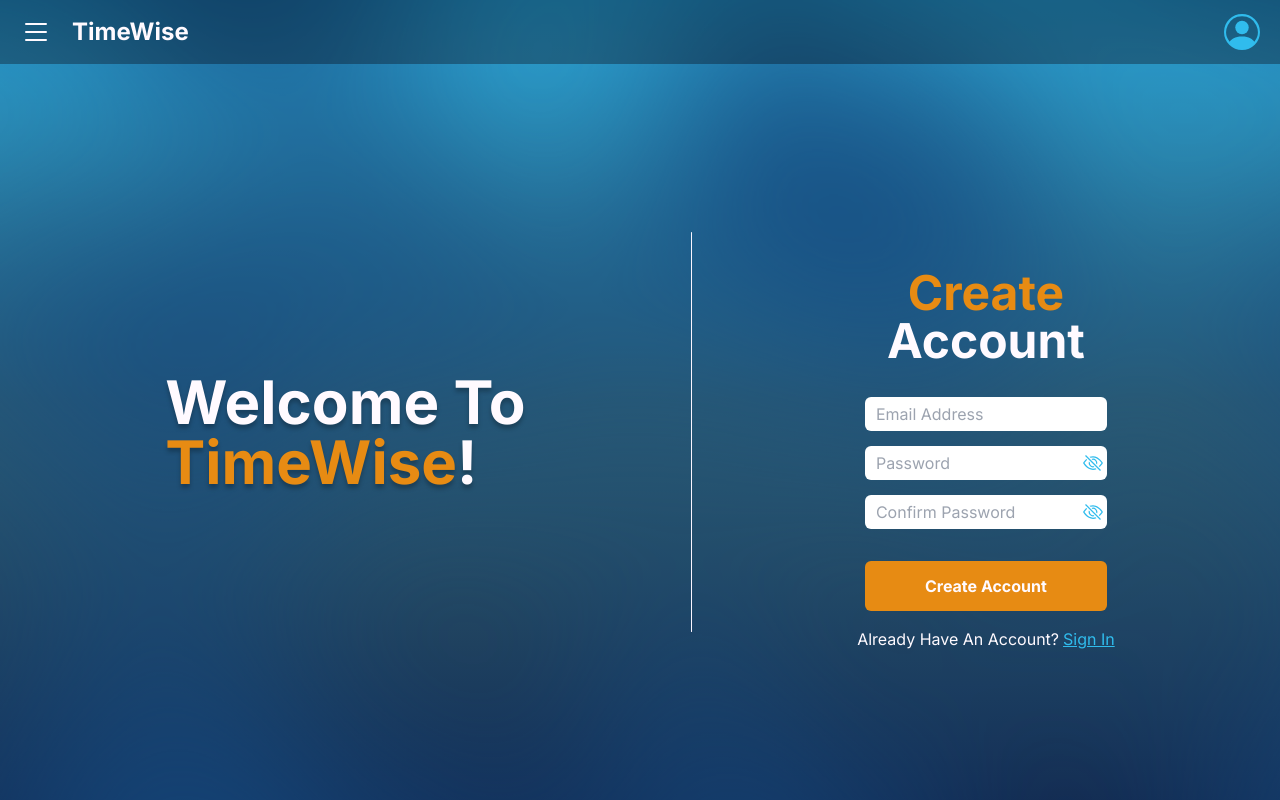
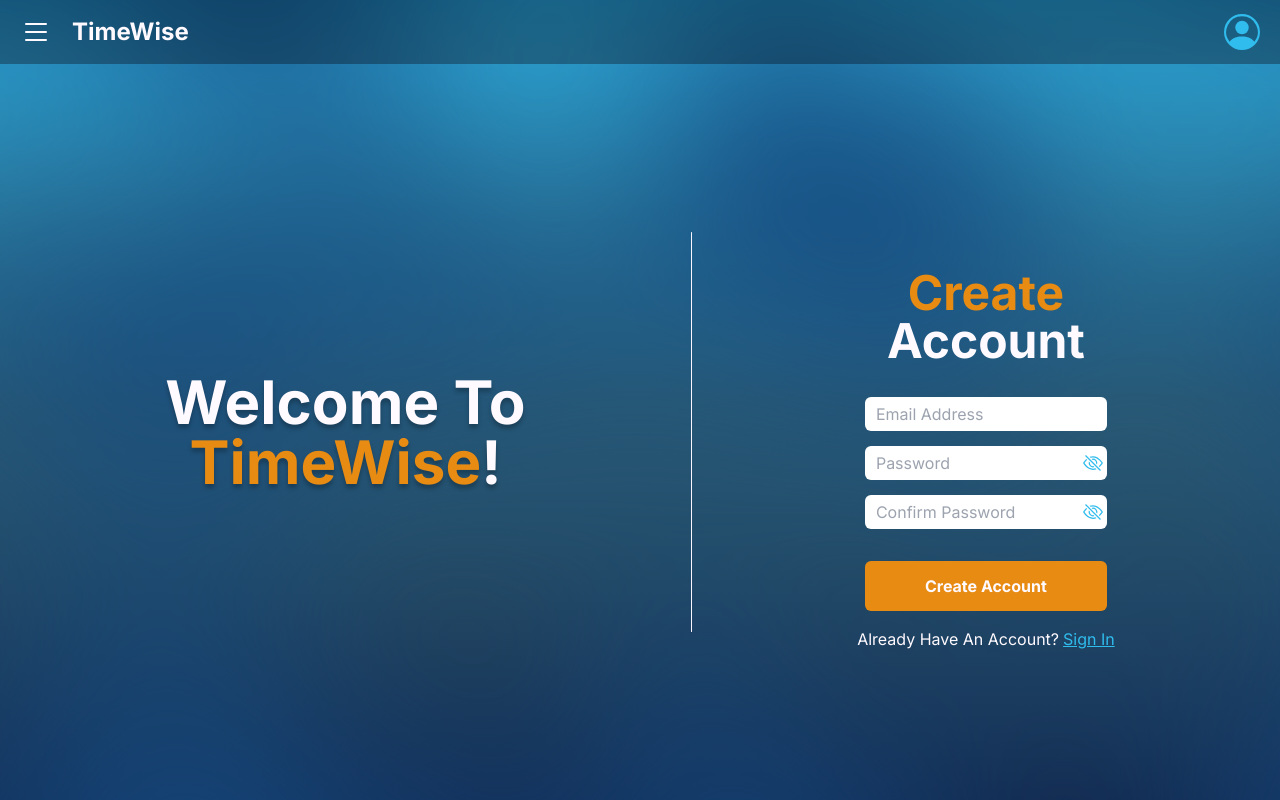
Before and after one commit to Sillor/timewise-client, a React (Vite) app: page /register in a window 1280 px wide. Built offline with nearby package versions, Linux system fonts and the light colour scheme.

Commit message:
fixed text centering

```diff
--- a/src/timetracker/pages/create-account-page/CreateAccountPage.jsx
+++ b/src/timetracker/pages/create-account-page/CreateAccountPage.jsx
@@ -52,7 +52,7 @@ export default function CreateAccountPage() {
   return (
     <div className="create-account min-h-full min-w-full flex items-center justify-center flex-col lg:flex-row lg:justify-evenly">
       <div className="create-account--greeting-container">
-        <div className="create-account--greeting text-3xl font-bold lg:text-6xl">
+        <div className="create-account--greeting text-3xl font-bold lg:text-6xl text-center">
           <span className="lg:block">Welcome To </span>
           <span className="text-secondary">TimeWise</span>!
         </div>
```
